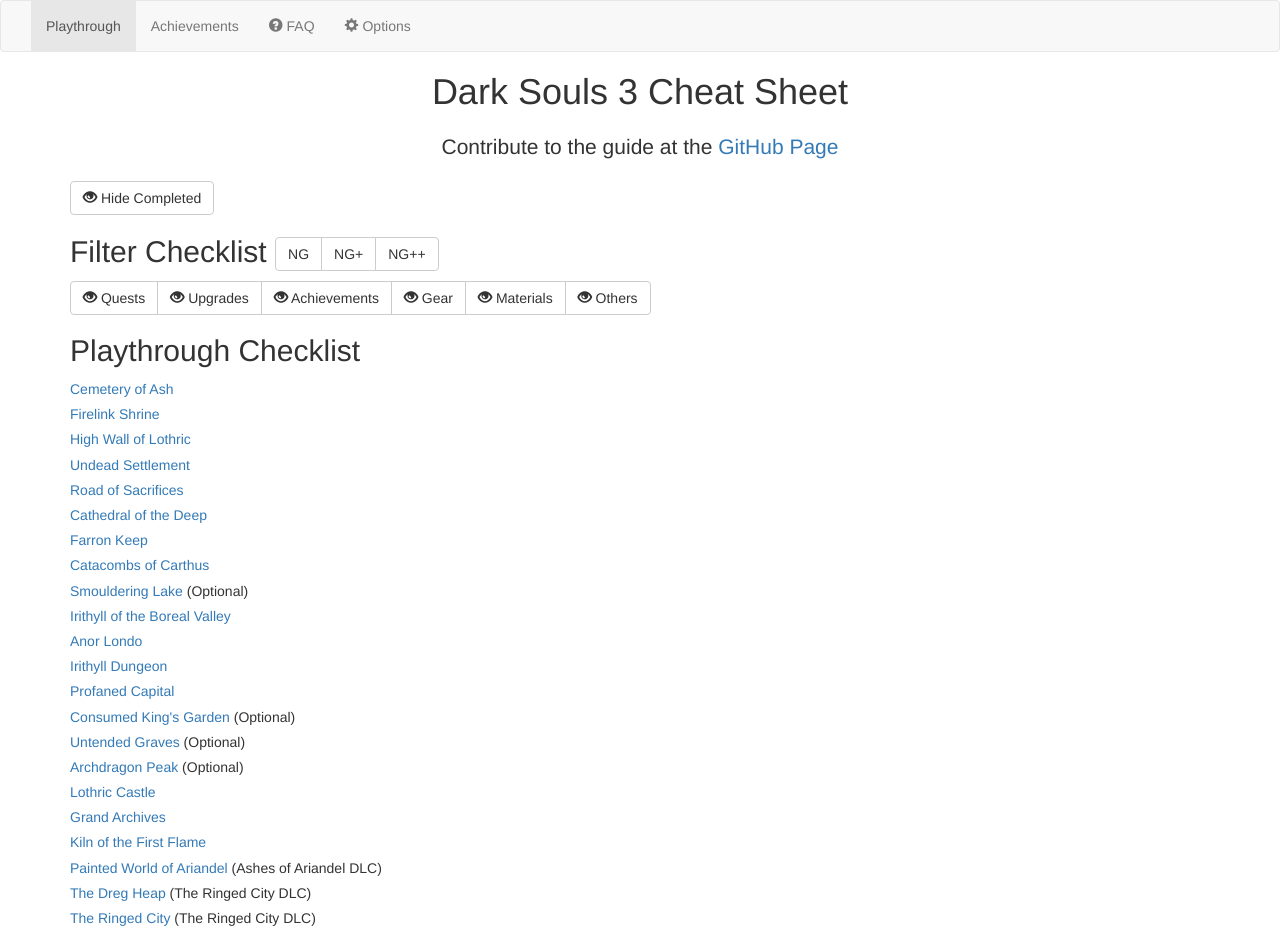
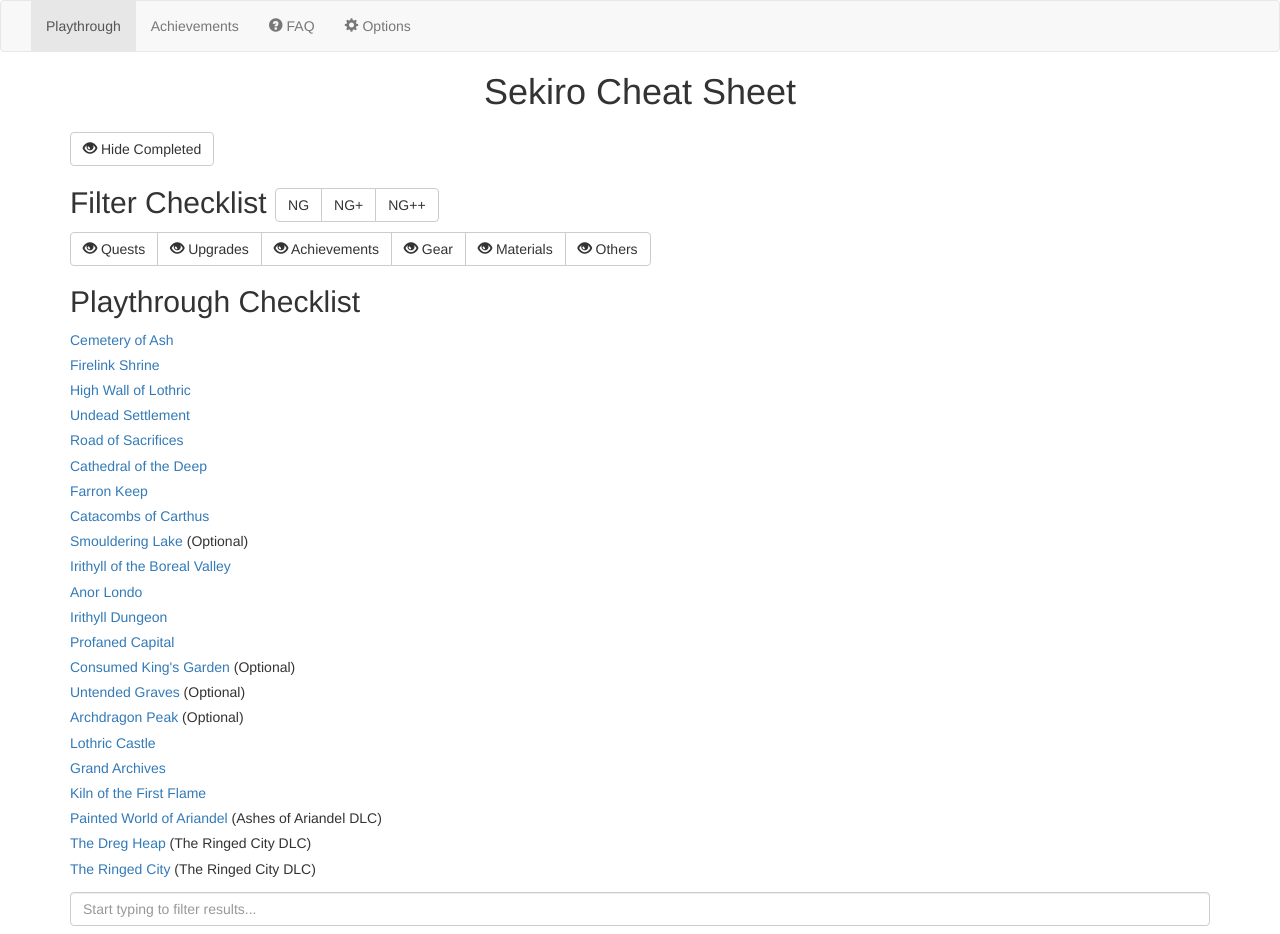
Before and after one commit to ShadowsMage7031/Sekiro-Walkthrough, a plain HTML site: page index.html in a window 1280 px wide. Shown: the top 934 px of the page. Drawn offline with nearby package versions, Linux system fonts and the light colour scheme; a script that the page names is missing.

Commit message:
Update index.html

```diff
--- a/index.html
+++ b/index.html
@@ -41,8 +41,7 @@
   <div class="container">
     <div class="row">
       <div class="col-md-12 text-center">
-        <h1>Dark&nbsp;Souls&nbsp;3 Cheat&nbsp;Sheet</h1>
-        <p class="lead">Contribute to the guide at the <a href="https://github.com/ZKjellberg/dark-souls-3-cheat-sheet">GitHub Page</a></p>
+        <h1>Sekiro&nbsp;Cheat&nbsp;Sheet</h1>
       </div>
     </div>
 
```
